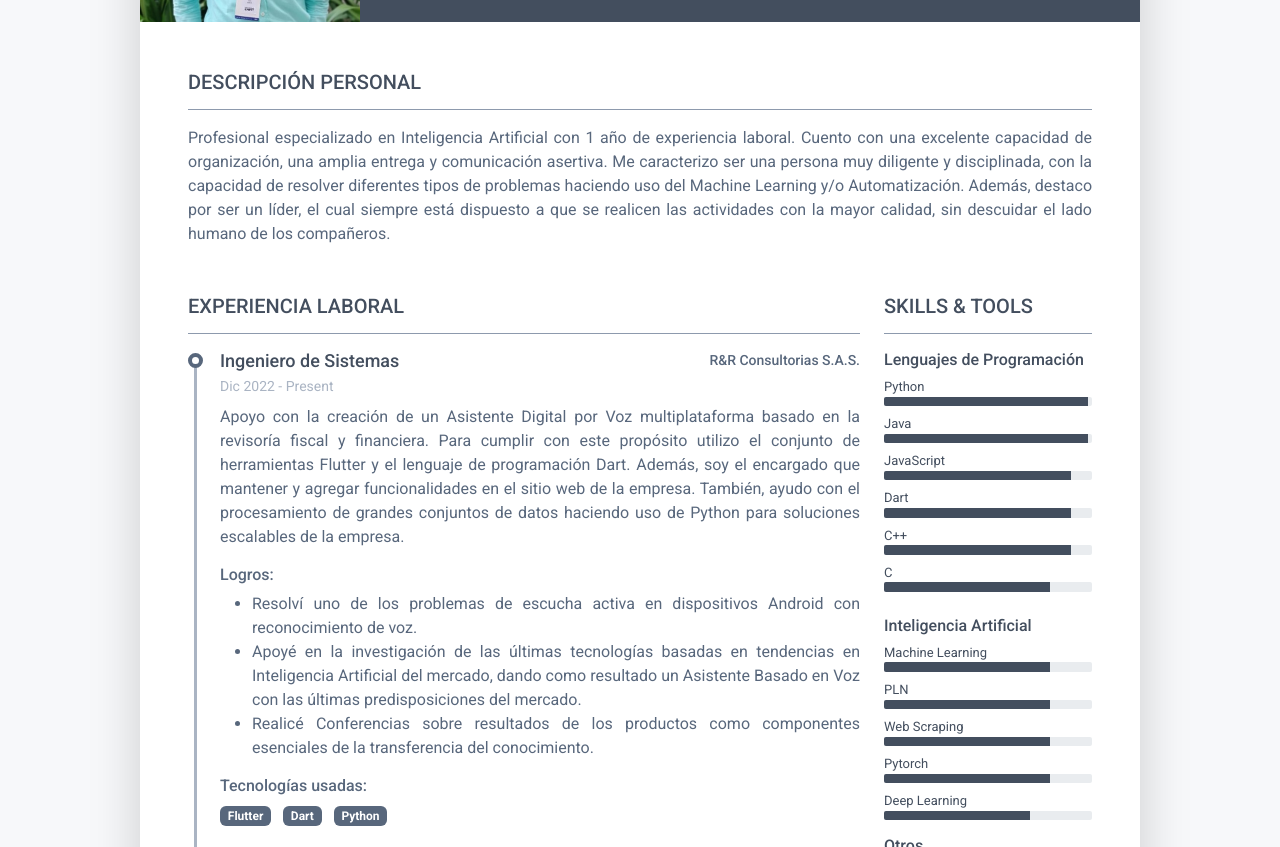
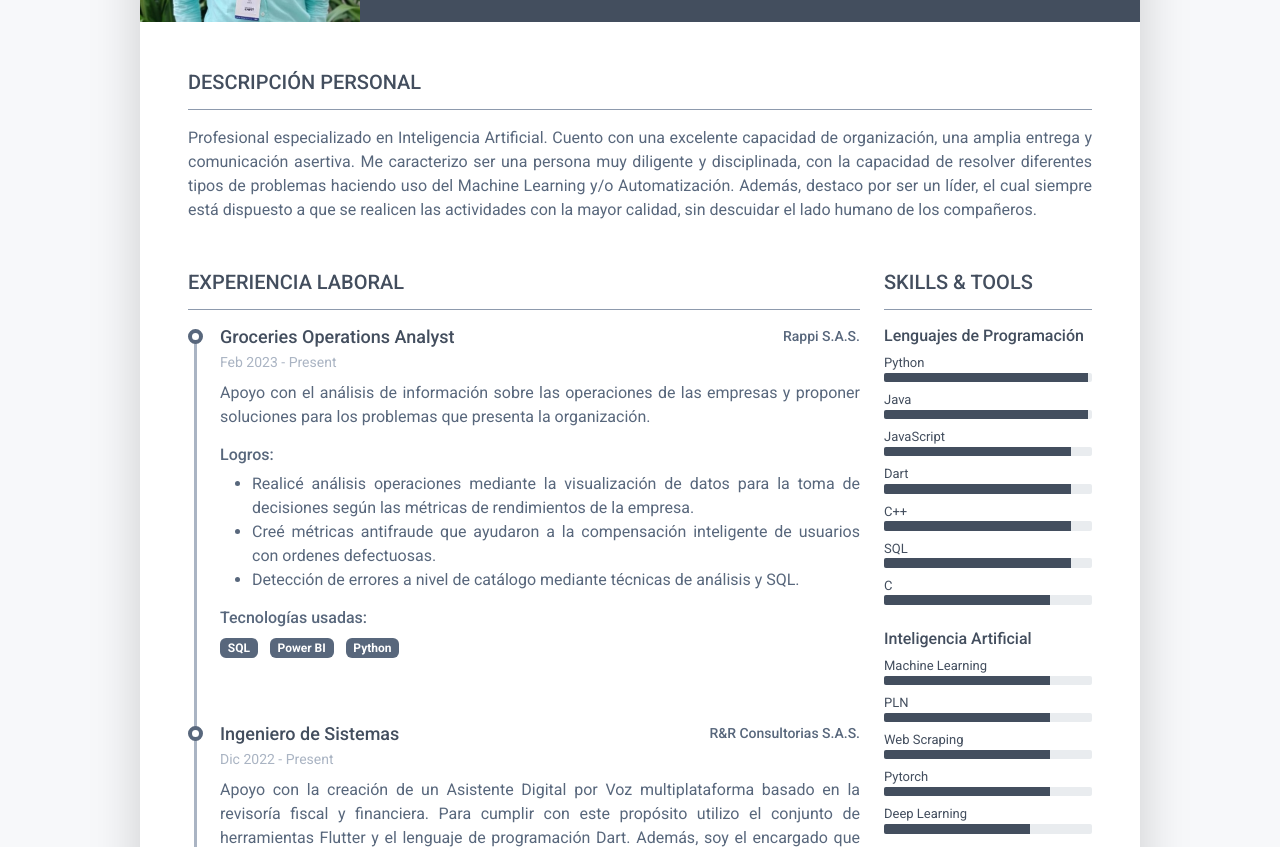
Before and after one commit to Jesusdrp09/JesusRios, a plain HTML site: page index.html in a window 1280 px wide. Shown: the part 228-1075 px from the top of the page. Drawn offline with Linux system fonts and the light colour scheme.

Commit message:
Agregando papers y trabajo en rappi

```diff
--- a/index.html
+++ b/index.html
@@ -36,7 +36,7 @@
 					    <div class="row p-4 justify-content-center justify-content-md-between">
 						    <div class="primary-info col-auto">
 							    <h1 class="name mt-0 mb-1 text-white text-uppercase text-uppercase">Jesús Ríos</h1>
-							    <div class="title mb-3">Ingeniero de Sistemas</div>
+							    <div class="title mb-3">Groceries Operations Analyst</div>
 							    <ul class="list-unstyled">
 								    <li class="mb-2"><a class="text-link" href="#"><i class="far fa-envelope fa-fw me-2" data-fa-transform="grow-3"></i>jesusdrp09@gmail.com</a></li>
 								    <li><a class="text-link" href="#"><i class="fas fa-mobile-alt fa-fw me-2" data-fa-transform="grow-6"></i>+57 301 587 8948</a></li>
@@ -58,7 +58,7 @@
 			    <section class="resume-section summary-section mb-5">
 				    <h2 class="resume-section-title text-uppercase font-weight-bold pb-3 mb-3">Descripción Personal</h2>
 				    <div class="resume-section-content">
-					    <p class="mb-0">Profesional especializado en Inteligencia Artificial con 1 año de experiencia laboral. Cuento con una excelente capacidad de organización, una amplia entrega y comunicación asertiva. Me caracterizo ser una persona muy diligente y disciplinada, con la capacidad de resolver diferentes tipos de problemas haciendo uso del Machine Learning y/o Automatización. Además, destaco por ser un líder, el cual siempre está dispuesto a que se realicen las actividades con la mayor calidad, sin descuidar el lado humano de los compañeros. </p>
+					    <p class="mb-0">Profesional especializado en Inteligencia Artificial. Cuento con una excelente capacidad de organización, una amplia entrega y comunicación asertiva. Me caracterizo ser una persona muy diligente y disciplinada, con la capacidad de resolver diferentes tipos de problemas haciendo uso del Machine Learning y/o Automatización. Además, destaco por ser un líder, el cual siempre está dispuesto a que se realicen las actividades con la mayor calidad, sin descuidar el lado humano de los compañeros. </p>
 				    </div>
 			    </section><!--//summary-section-->
 			    <div class="row">
@@ -67,6 +67,34 @@
 						    <h2 class="resume-section-title text-uppercase font-weight-bold pb-3 mb-3">Experiencia Laboral</h2>
 						    <div class="resume-section-content">
 							    <div class="resume-timeline position-relative">
+
+									<article class="resume-timeline-item position-relative pb-5">
+
+									    <div class="resume-timeline-item-header mb-2">
+										    <div class="d-flex flex-column flex-md-row">
+										        <h3 class="resume-position-title font-weight-bold mb-1">Groceries Operations Analyst</h3>
+										        <div class="resume-company-name ms-auto">Rappi S.A.S.</div>
+										    </div><!--//row-->
+										    <div class="resume-position-time">Feb 2023 - Present</div>
+									    </div><!--//resume-timeline-item-header-->
+									    <div class="resume-timeline-item-desc">
+										    <p>Apoyo con el análisis de información sobre las operaciones de las empresas y proponer soluciones para los problemas que presenta la organización.</p>
+										    <h4 class="resume-timeline-item-desc-heading font-weight-bold">Logros:</h4>
+										    <ul>
+											    <li>Realicé análisis operaciones mediante la visualización de datos para la toma de decisiones según las métricas de rendimientos de la empresa.</li>
+											    <li>Creé métricas antifraude que ayudaron a la compensación inteligente de usuarios con ordenes defectuosas.</li>
+											    <li>Detección de errores a nivel de catálogo mediante técnicas de análisis y SQL.</li>
+										    </ul>
+										    <h4 class="resume-timeline-item-desc-heading font-weight-bold">Tecnologías usadas:</h4>
+										    <ul class="list-inline">
+											    <li class="list-inline-item"><span class="badge bg-secondary badge-pill">SQL</span></li>
+												<li class="list-inline-item"><span class="badge bg-secondary badge-pill">Power BI</span></li>
+											    <li class="list-inline-item"><span class="badge bg-secondary badge-pill">Python</span></li>
+										    </ul>
+									    </div><!--//resume-timeline-item-desc-->
+
+								    </article><!--//resume-timeline-item-->
+
 								    <article class="resume-timeline-item position-relative pb-5">
 
 									    <div class="resume-timeline-item-header mb-2">
@@ -329,6 +357,12 @@
 											</div>
 								        </li>
 										<li class="mb-2">
+								            <div class="resume-skill-name">SQL</div>
+									        <div class="progress resume-progress">
+											    <div class="progress-bar theme-progress-bar-dark" role="progressbar" style="width: 90%" aria-valuenow="25" aria-valuemin="0" aria-valuemax="100"></div>
+											</div>
+								        </li>
+										<li class="mb-2">
 								            <div class="resume-skill-name">C</div>
 									        <div class="progress resume-progress">
 											    <div class="progress-bar theme-progress-bar-dark" role="progressbar" style="width: 80%" aria-valuenow="25" aria-valuemin="0" aria-valuemax="100"></div>
@@ -432,6 +466,16 @@
 						    <h2 class="resume-section-title text-uppercase font-weight-bold pb-3 mb-3">Logros</h2>
 						    <div class="resume-section-content">
 							    <ul class="list-unstyled resume-awards-list">
+									<li class="mb-2 ps-4 position-relative">
+								        <i class="resume-award-icon fas fa-trophy position-absolute" data-fa-transform="shrink-2"></i>
+								        <div class="resume-award-name">Articulo Cientifico - RCTA</div>
+								        <div class="resume-award-desc">Co-Autor del Articulo de investigación "Toward the improvement of teaching in object-oriented programming: the integration of intelligent chatbot assistance and professor Alex's implementation"</div>
+								    </li>
+									<li class="mb-2 ps-4 position-relative">
+								        <i class="resume-award-icon fas fa-trophy position-absolute" data-fa-transform="shrink-2"></i>
+								        <div class="resume-award-name">Articulo Cientifico - Prospectiva</div>
+								        <div class="resume-award-desc">Co-Autor del Articulo de investigación "Integration of Large Language Models in Mobile Applications for Statutory Auditing and Finance"</div>
+								    </li>
 								    <li class="mb-2 ps-4 position-relative">
 								        <i class="resume-award-icon fas fa-trophy position-absolute" data-fa-transform="shrink-2"></i>
 								        <div class="resume-award-name">Ponente - TEINCO</div>
```
